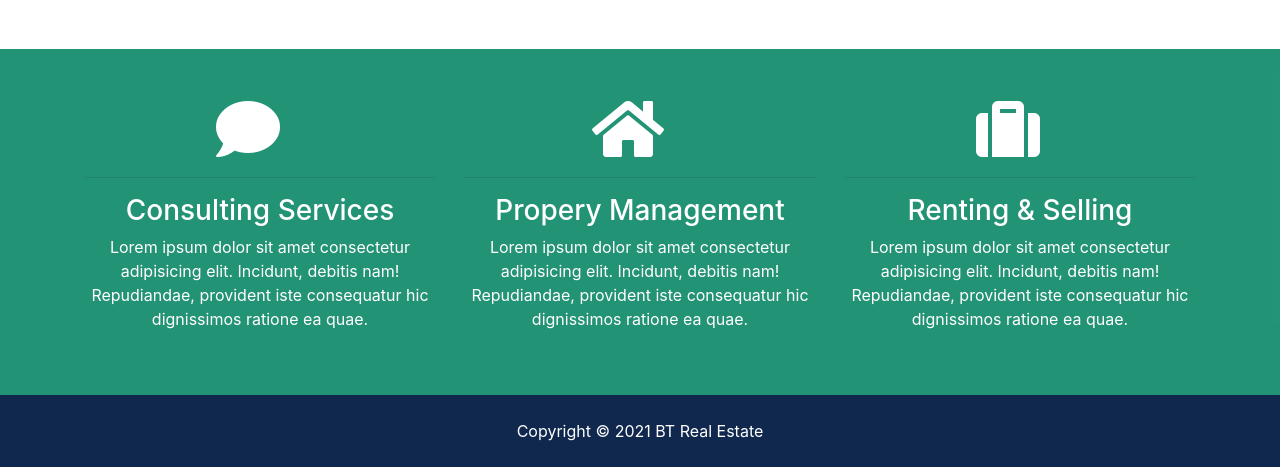
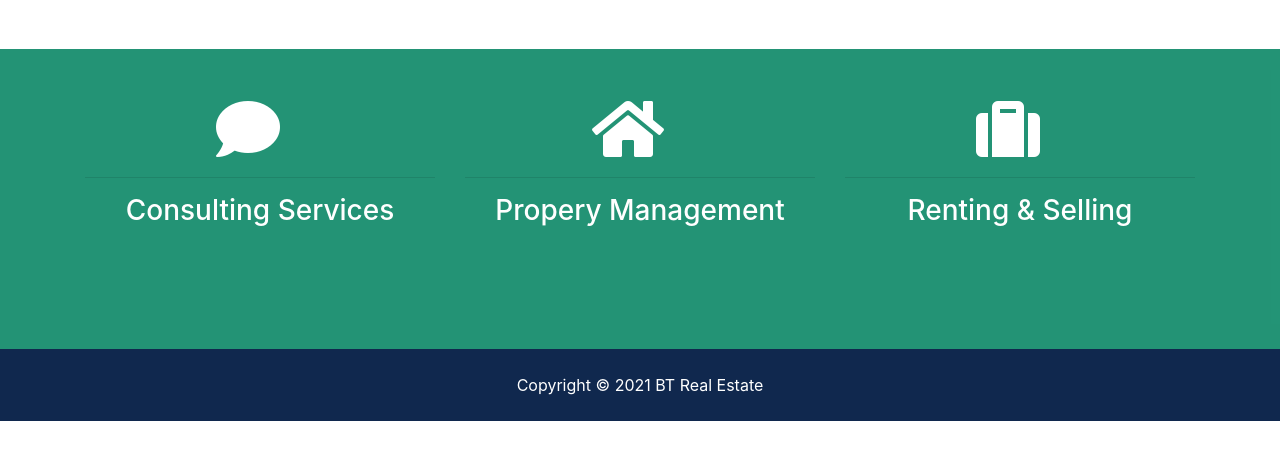
Before and after one commit to mayitoukou/btre_project, a Django app: page / in a window 1280 px wide. Shown: the part 947-1414 px from the top of the page. After the commit the page ends 1368 px from the top, so only its background shows below. Run offline with Django 3.2, Linux system fonts and the light colour scheme; data that the repository does not hold is empty.

Commit message:
Update index.html

```diff
--- a/templates/pages/index.html
+++ b/templates/pages/index.html
@@ -139,22 +139,19 @@
           <i class="fas fa-comment fa-4x mr-4"></i>
           <hr>
           <h3>Consulting Services</h3>
-          <p>Lorem ipsum dolor sit amet consectetur adipisicing elit. Incidunt, debitis nam! Repudiandae, provident iste consequatur
-            hic dignissimos ratione ea quae.</p>
+          <p></p>
         </div>
         <div class="col-md-4">
           <i class="fas fa-home fa-4x mr-4"></i>
           <hr>
           <h3>Propery Management</h3>
-          <p>Lorem ipsum dolor sit amet consectetur adipisicing elit. Incidunt, debitis nam! Repudiandae, provident iste consequatur
-            hic dignissimos ratione ea quae.</p>
+          <p></p>
         </div>
         <div class="col-md-4">
           <i class="fas fa-suitcase fa-4x mr-4"></i>
           <hr>
           <h3>Renting & Selling</h3>
-          <p>Lorem ipsum dolor sit amet consectetur adipisicing elit. Incidunt, debitis nam! Repudiandae, provident iste consequatur
-            hic dignissimos ratione ea quae.</p>
+          <p></p>
         </div>
       </div>
     </div>
```
